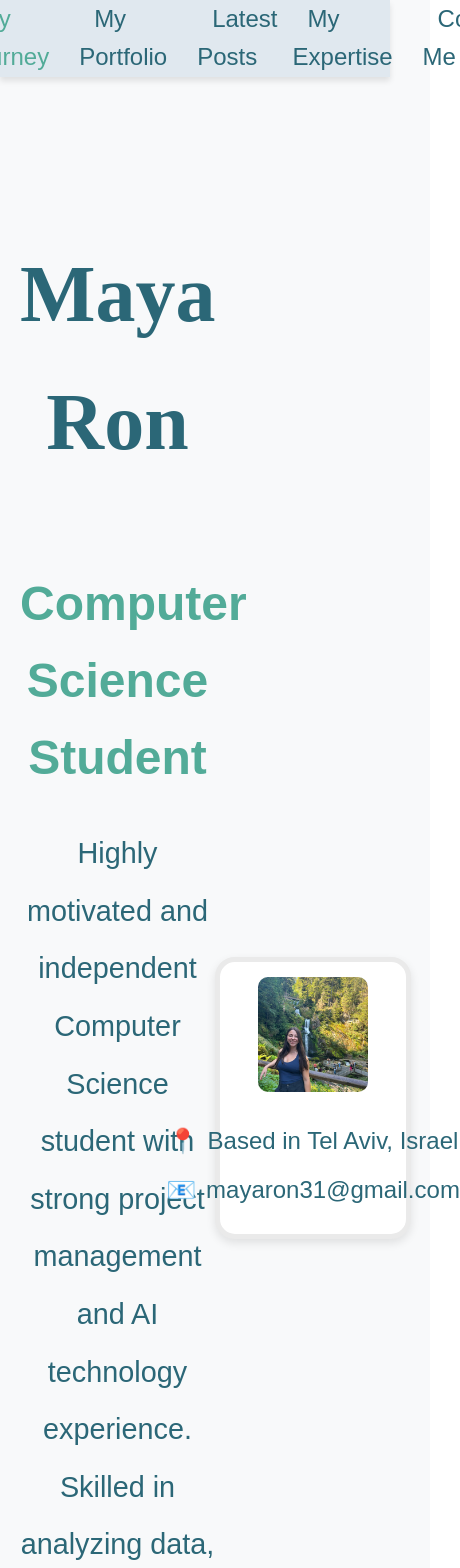
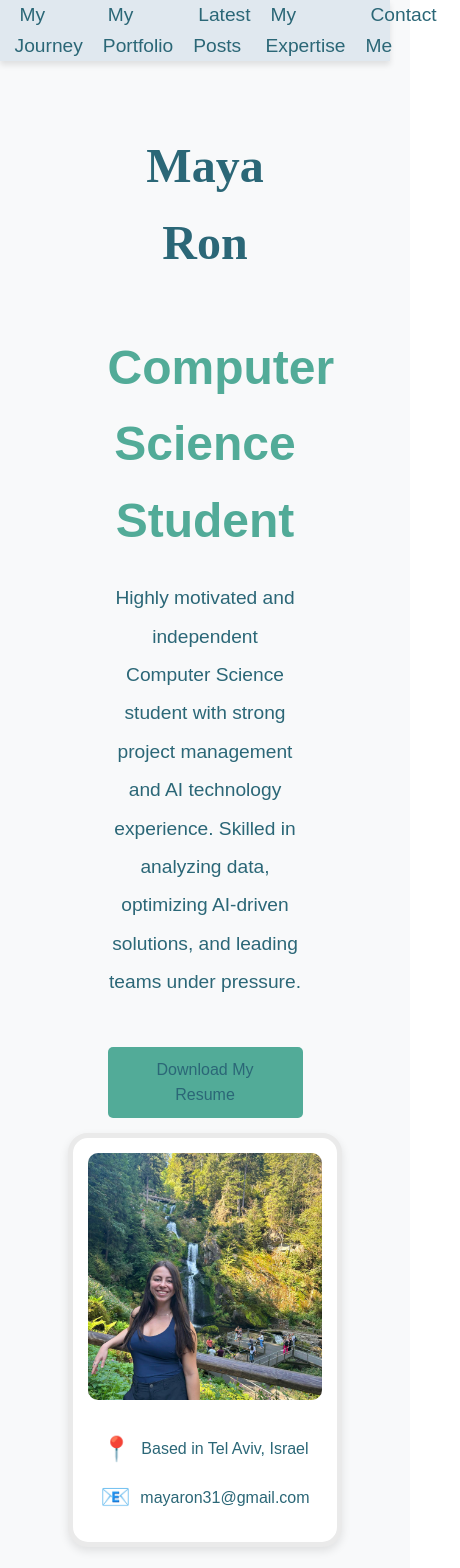
Before and after one commit to mayaron31/my-personal-website, a React (Create React App) app in the folder my-portfolio/: page / in a window 390 px wide. Shown: the top 1568 px of the page, 460 px wide, since content can reach past the window. Built offline with nearby package versions, Linux system fonts and the light colour scheme; no server answers.

Commit message:
modifing for iphone,ipad

```diff
--- a/my-portfolio/src/components/Timeline.js
+++ b/my-portfolio/src/components/Timeline.js
@@ -3,7 +3,7 @@ import React, { useState } from "react";
 function Timeline() {
     const timelineData = [
         { year: "2012", image: "/images/classmates.JPG", text: "Graduated high school with a dual focus on arts and biology, achieving a GPA of 114." },
-        { year: "2018", image: "/images/2018.jpg", text: "Enlisted in the IDF and served in the special operations room along the Lebanese border." },
+        { year: "2018", text: "Enlisted in the IDF and served in the special operations room along the Lebanese border." },
         { year: "2019", image: "/images/hm.JPG", text: "Served as an Operations Officer in Unit 88, managing a team of 20 soldiers and collaborating with Product Managers." },
         { year: "2021", text: "Promoted to Control Officer, overseeing 50+ reservists and ensuring operational readiness." },
         { year: "2022", image: "/images/dev-vlub.JPG", text: "Started Computer Science and Entrepreneurship studies at Reichman University, participated in Tech-bootcamp as a leader and development club." },
--- a/my-portfolio/src/styles/style.css
+++ b/my-portfolio/src/styles/style.css
@@ -630,3 +630,111 @@ body {
   .post-link-button:hover {
     background-color: #73c1af;
   }
+
+
+/* ============================= */
+/* ==== RESPONSIVE DESIGN ====== */
+/* ============================= */
+
+@media (max-width: 1024px) {
+  /* טבלטים */
+  .hero {
+      flex-direction: column;
+      padding: 100px 20px;
+  }
+
+  .hero-resume-link {
+    font-size: 1.3rem;
+    margin-bottom: 15px;
+}
+
+.navbar-links li a {
+font-size: 1.3rem;
+padding: 9px 7px
+}
+
+  .timeline-wrapper {
+      height: 380px;
+  }
+
+  .timeline-container {
+      max-width: 90%;
+  }
+
+  .timeline-card {
+      width: 260px;
+      height: 310px;
+  }
+
+  .timeline-year {
+      font-size: 1.6rem;
+  }
+
+  .timeline-text {
+      font-size: 0.9rem;
+  }
+
+  .timeline-image {
+      width: 110px;
+      height: 110px;
+  }
+}
+
+@media (max-width: 768px) {
+  /* מובייל */
+
+
+  .hero {
+      flex-direction: column;
+      padding: 80px 10px;
+  }
+  .hero-image-container {
+      width: 60%;
+  }
+  .hero-image {
+      width: 100%;
+  }
+
+  .hero-title {
+      font-size: 3rem;
+  }
+  .hero-point-text{
+      font-size: 1rem;
+  }
+
+  .hero-subtitle {
+      font-size: 3rem;
+  }
+
+  .hero-description {
+      font-size: 1.2rem;
+  }
+
+  .hero-resume-link {
+      font-size: 1rem;
+      margin-bottom: 15px;
+  }
+
+.navbar-links li a {
+  font-size: 1.2rem;
+  padding: 7px 5px
+}
+
+  .timeline-wrapper {
+      height: auto;
+  }
+
+  .timeline-container {
+      flex-direction: row;
+      max-width: 100%;
+  }
+
+  .timeline-card {
+      width: 100%;
+      height: auto;
+  }
+
+  .timeline-card.active {
+      transform: scale(1);
+  }
+}
```
